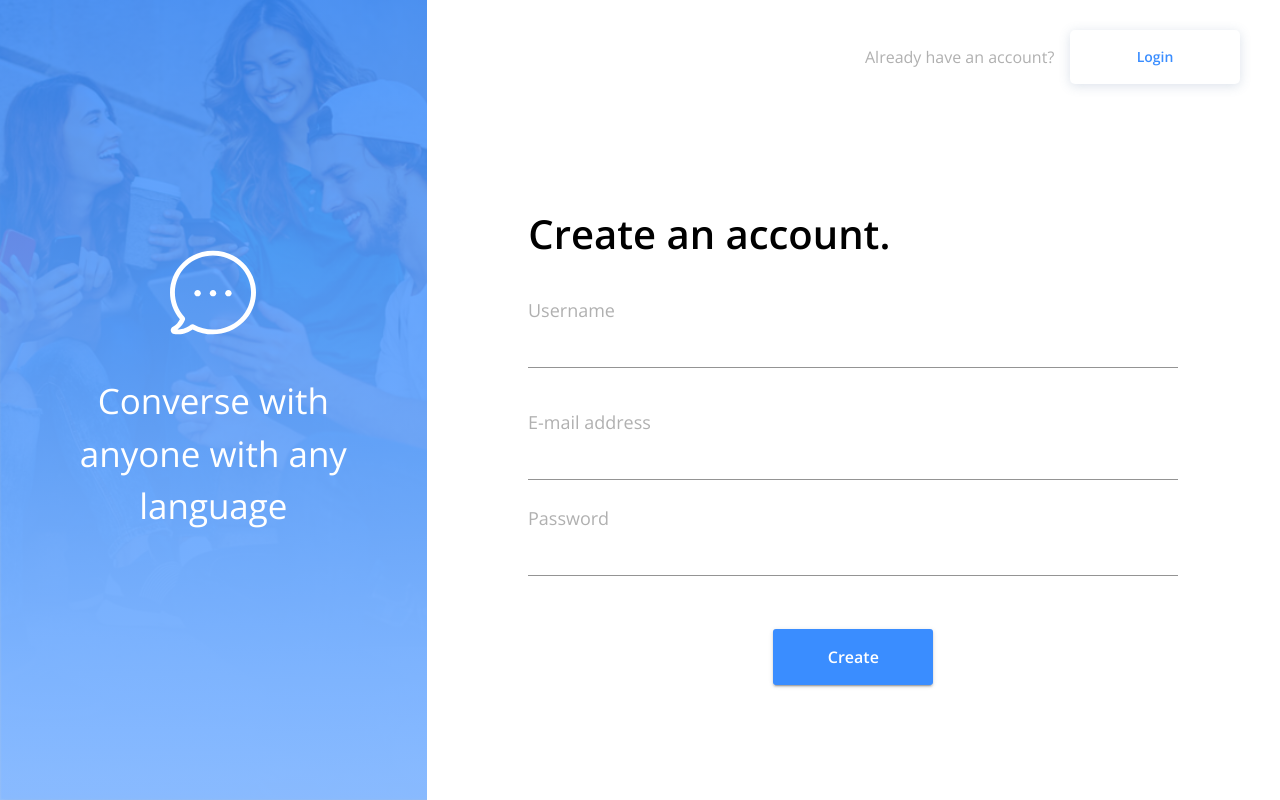
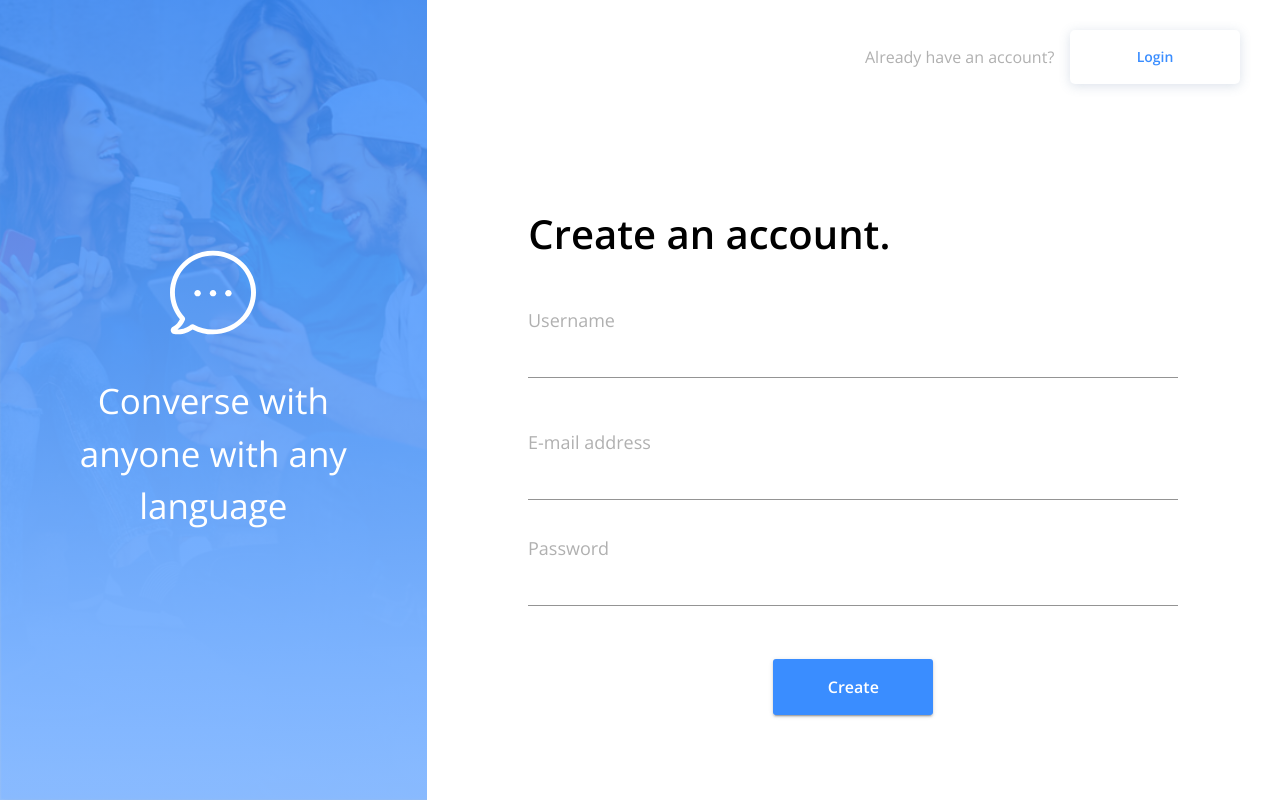
Before and after one commit to asendice/3635a5, a React (Create React App) app in the folder client/: page / in a window 1280 px wide. Built offline with nearby package versions, Linux system fonts and the light colour scheme; no server answers.

Commit message:
added margin to inputContainer

```diff
--- a/client/src/components/AccountEntry/Login.js
+++ b/client/src/components/AccountEntry/Login.js
@@ -34,7 +34,7 @@ const useStyles = makeStyles(() => ({
     fontWeight: 600,
   },
   inputContainer: {
-    marginTop: 20,
+    marginTop: 30,
   },
   adornment: {
     color: "#3A8DFF",
--- a/client/src/components/AccountEntry/Signup.js
+++ b/client/src/components/AccountEntry/Signup.js
@@ -34,7 +34,7 @@ const useStyles = makeStyles(() => ({
     fontWeight: 600,
   },
   inputContainer: {
-    marginTop: 20,
+    marginTop: 30,
   },
   adornment: {
     color: "#3A8DFF",
```
